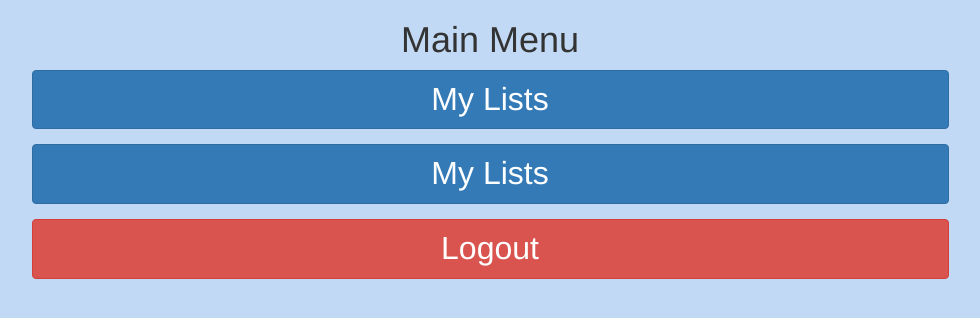
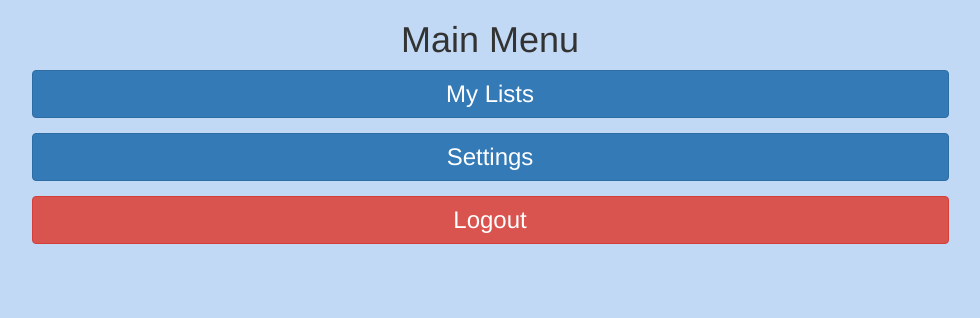
Before and after one commit to treyhamilton/CSC-450-App-Flask, a Flask app: page /MainMenu in a window 1280 px wide. Shown: the top 318 px of the page, without its empty margins (150-1130 px from the left). Run offline with Flask 2, Linux system fonts and the light colour scheme; a user stored in the database is signed in; some libraries are stand-ins or nearby versions.

Commit message:
Added back button in List view, and changed font sizes to 5 from 6

```diff
--- a/GroceryTracking/templates/MainMenu.html
+++ b/GroceryTracking/templates/MainMenu.html
@@ -6,19 +6,19 @@
 
         <div class="row">
             <div class="col-6 form-group">
-                <a class="btn btn-primary" type="button" href="{{ url_for('userLists') }}" style="width:70%"><font size="6">My Lists</font></a>
+                <a class="btn btn-primary" type="button" href="{{ url_for('userLists') }}" style="width:70%"><font size="5">My Lists</font></a>
             </div>
         </div>
 
         <div class="row">
             <div class="col-6 form-group">
-                <a class="btn btn-primary" type="button" href="{{ url_for('settings') }}" style="width:70%"><font size="6">My Lists</font></a>
+                <a class="btn btn-primary" type="button" href="{{ url_for('settings') }}" style="width:70%"><font size="5">Settings</font></a>
             </div>
         </div>
 
         <div class="row">
             <div class="col-6 form-group">
-                <a class="btn btn-danger" type="button" href="{{ url_for('logout') }}" style="width:70%"><font size="6">Logout</font></a>
+                <a class="btn btn-danger" type="button" href="{{ url_for('logout') }}" style="width:70%"><font size="5">Logout</font></a>
             </div>
         </div>
     </div>
```
Also changed, not shown: GroceryTracking/templates/Settings.html (+5 -5 lines), GroceryTracking/templates/YourLists.html (+7 -1 lines).
